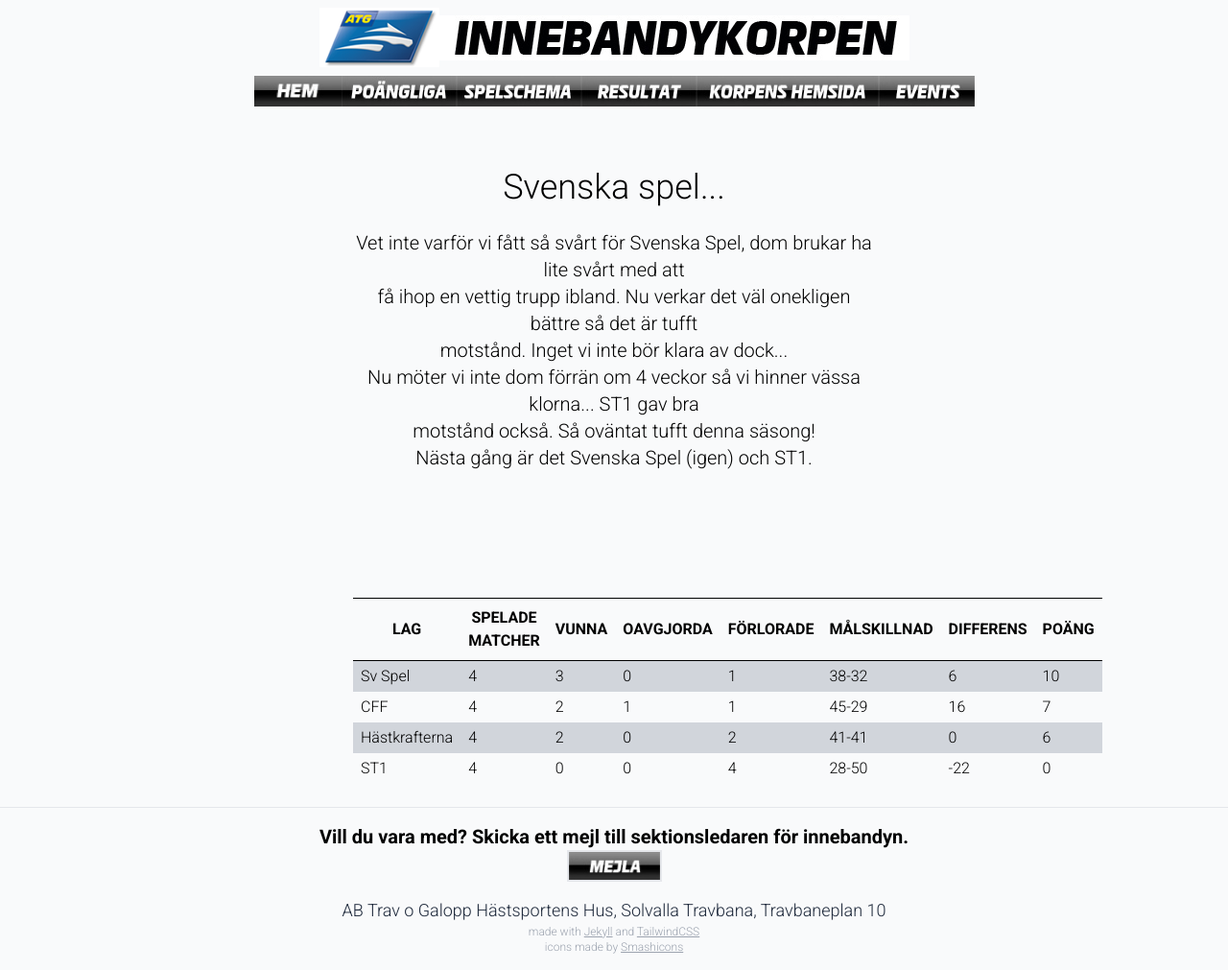
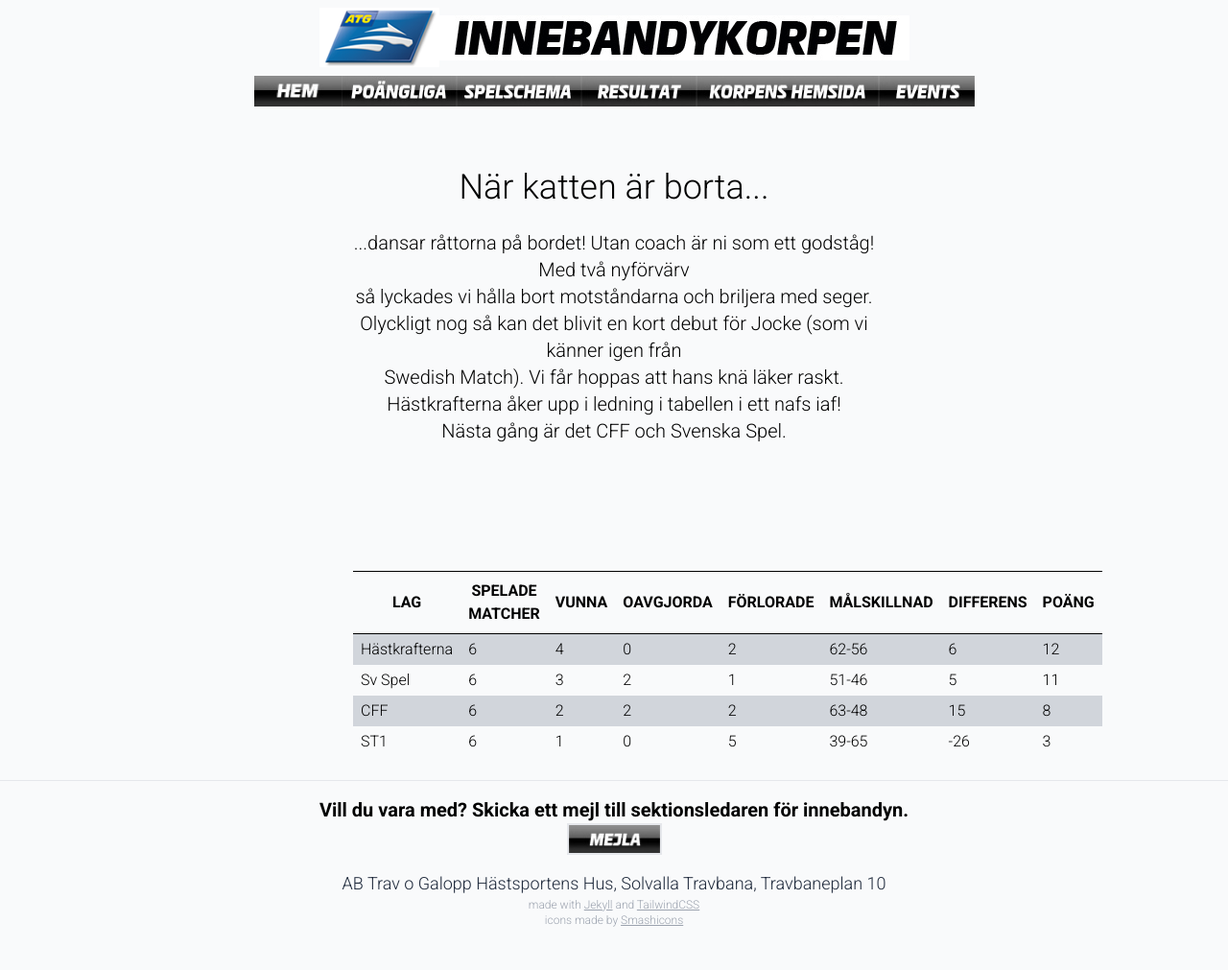
Before and after one commit to andreashogvall/andreashogvall.github.io, a Jekyll site: the page built from index.html, in a window 1280 px wide. Shown: the whole page at 96% size. Built offline with Jekyll 4.4.1, drawn with Linux system fonts in a browser that asks for light colours; nearby versions of some CDN libraries; after the commit the page ends 983 px from its top, so only the background shows below that.

Commit message:
Add files via upload

```diff
--- a/index.html
+++ b/index.html
@@ -4,16 +4,16 @@
 description: "Innebandykorpen"
 ---
 <div class="mx-auto w-1/2">
-		<p class="text-center text-4xl">Svenska spel...</p>
+		<p class="text-center text-4xl">När katten är borta...</p>
 		<br>
 
 		<p class="text-center text-xl">
-			Vet inte varför vi fått så svårt för Svenska Spel, dom brukar ha lite svårt med att <br>
-			få ihop en vettig trupp ibland. Nu verkar det väl onekligen bättre så det är tufft <br>
-			motstånd. Inget vi inte bör klara av dock... <br>
-			Nu möter vi inte dom förrän om 4 veckor så vi hinner vässa klorna... ST1 gav bra <br>
-			motstånd också. Så oväntat tufft denna säsong!<br>
-			Nästa gång är det Svenska Spel (igen) och ST1.
+			...dansar råttorna på bordet! Utan coach är ni som ett godståg! Med två nyförvärv <br>
+			så lyckades vi hålla bort motståndarna och briljera med seger. <br>
+			Olyckligt nog så kan det blivit en kort debut för Jocke (som vi känner igen från <br>
+			Swedish Match). Vi får hoppas att hans knä läker raskt. <br>
+			Hästkrafterna åker upp i ledning i tabellen i ett nafs iaf! <br>
+			Nästa gång är det CFF och Svenska Spel.
 			<br><br>
 			<br>
 			<br>
@@ -55,36 +55,39 @@
 			</tr>
 			<tr class="bg-gray-300">
 				<td class="py-1 px-2">
-					Sv Spel
+					Hästkrafterna
+				</td>
+				<td class="py-1 px-2">
+					6
 				</td>
 				<td class="py-1 px-2">
 					4
 				</td>
 				<td class="py-1 px-2">
-					3
-				</td>
-				<td class="py-1 px-2">
 					0
 				</td>
 				<td class="py-1 px-2">
-					1
+					2
 				</td>
 				<td class="py-1 px-2">
-					38-32
+					62-56
 				</td>
 				<td class="py-1 px-2">
 					6
 				</td>
 				<td class="py-1 px-2">
-					10
+					12
 				</td>
 			</tr>
 			<tr>
 				<td class="py-1 px-2">
-					CFF
+					Sv Spel
 				</td>
 				<td class="py-1 px-2">
-					4
+					6
+				</td>
+				<td class="py-1 px-2">
+					3
 				</td>
 				<td class="py-1 px-2">
 					2
@@ -93,42 +96,39 @@
 					1
 				</td>
 				<td class="py-1 px-2">
-					1
+					51-46
 				</td>
 				<td class="py-1 px-2">
-					45-29
+					5
 				</td>
 				<td class="py-1 px-2">
-					16
-				</td>
-				<td class="py-1 px-2">
-					7
+					11
 				</td>
 			</tr>
 			<tr class="bg-gray-300">
 				<td class="py-1 px-2">
-					Hästkrafterna
+					CFF
 				</td>
 				<td class="py-1 px-2">
-					4
+					6
 				</td>
 				<td class="py-1 px-2">
 					2
 				</td>
 				<td class="py-1 px-2">
-					0
+					2
 				</td>
 				<td class="py-1 px-2">
 					2
 				</td>
 				<td class="py-1 px-2">
-					41-41
+					63-48
 				</td>
 				<td class="py-1 px-2">
-					0
+					15
 				</td>
 				<td class="py-1 px-2">
-					6
+					8
 				</td>
 			</tr>
 			<tr>
@@ -136,25 +136,25 @@
 					ST1
 				</td>
 				<td class="py-1 px-2">
-					4
+					6
+				</td>
+				<td class="py-1 px-2">
+					1
 				</td>
 				<td class="py-1 px-2">
 					0
 				</td>
 				<td class="py-1 px-2">
-					0
+					5
 				</td>
 				<td class="py-1 px-2">
-					4
+					39-65
 				</td>
 				<td class="py-1 px-2">
-					28-50
+					-26
 				</td>
 				<td class="py-1 px-2">
-					-22
-				</td>
-				<td class="py-1 px-2">
-					0
+					3
 				</td>
 			</tr>
 
```
Also changed, not shown: resultat.html (+6 -6 lines).
